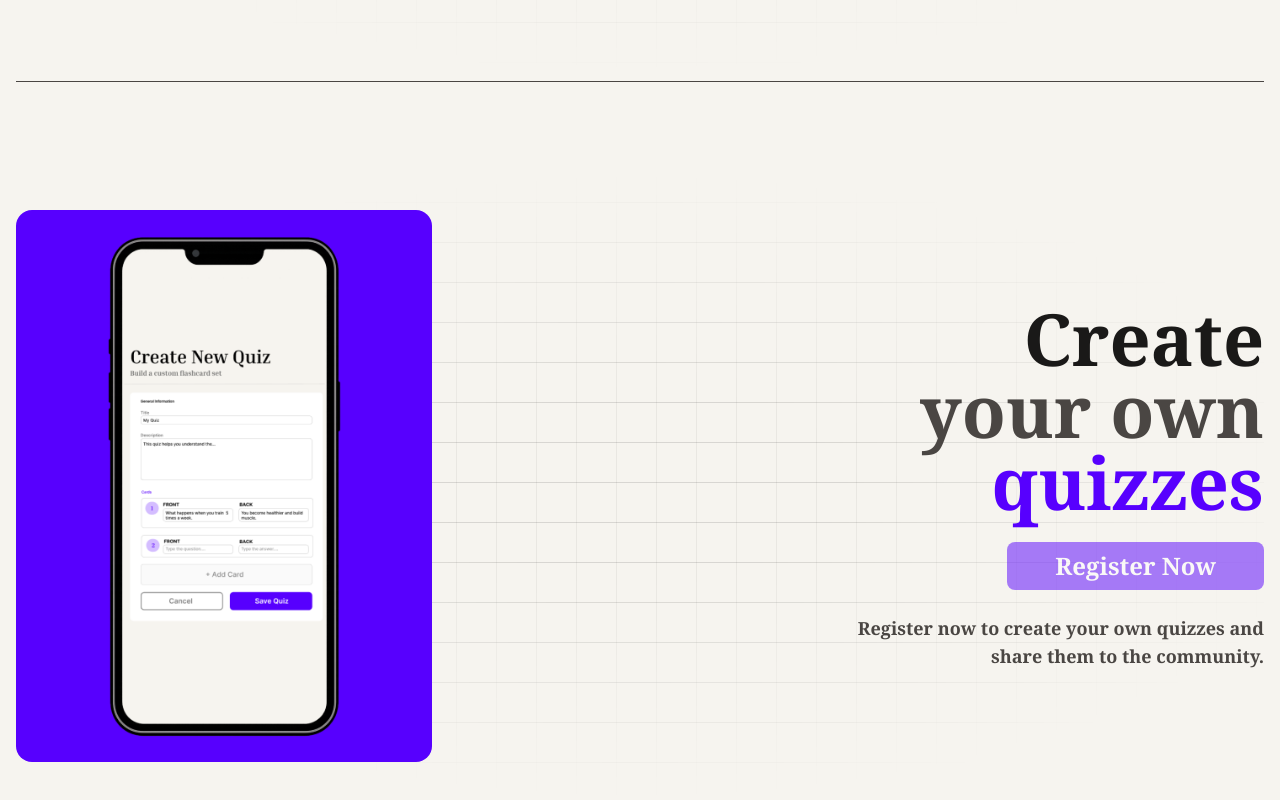
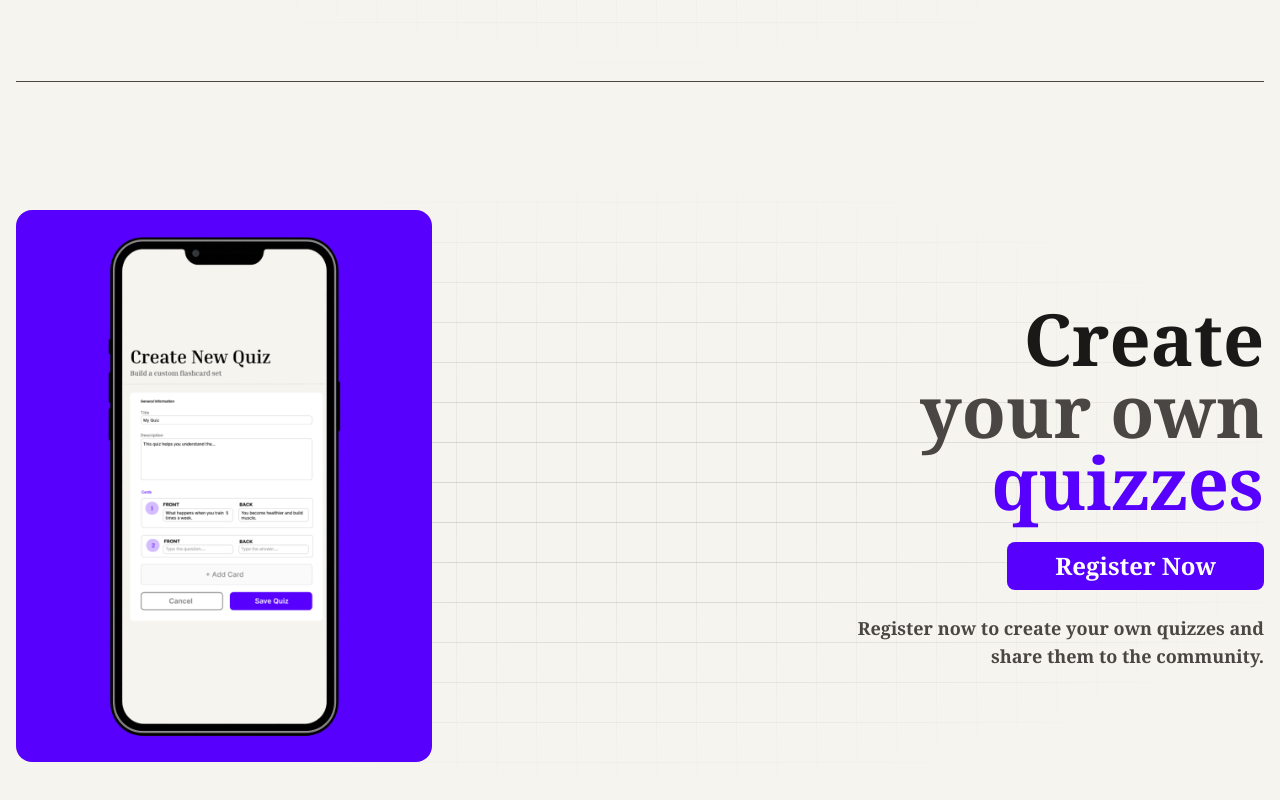
Before and after one commit to alekkiq/online-flashcards, a React app in the folder frontend/: page / in a window 1280 px wide. Shown: the part 1371-2171 px from the top of the page. Built offline with nearby package versions, Linux system fonts and the light colour scheme; the HTML template or start-up script is replaced by a standard one; a web font is replaced by a local one.

Commit message:
fix: quizgame styling

```diff
--- a/frontend/src/pages/Home.jsx
+++ b/frontend/src/pages/Home.jsx
@@ -68,7 +68,7 @@ export default function Home() {
             <Button
               onClick={() => navigate("/login?signup=true")}
               className="py-5 px-10 text-lg md:py-6 md:px-12 md:text-2xl"
-              disabled={user == null}
+              disabled={user !== null}
             >
               Register Now
             </Button>
--- a/frontend/src/pages/QuizGame.jsx
+++ b/frontend/src/pages/QuizGame.jsx
@@ -135,7 +135,7 @@ export default function QuizGame() {
             handleFlip={handleFlip}
           />
         </div>
-        <div className="flex flex-col items-center md:max-w-[90vh] w-full mt-8 gap-8 md:gap-0">
+        <div className="flex flex-col items-center md:max-w-[90vh] w-full mt-8 gap-8 md:gap-4">
           <div className="flex items-center gap-2">
             <Button
               size="lg"
```
